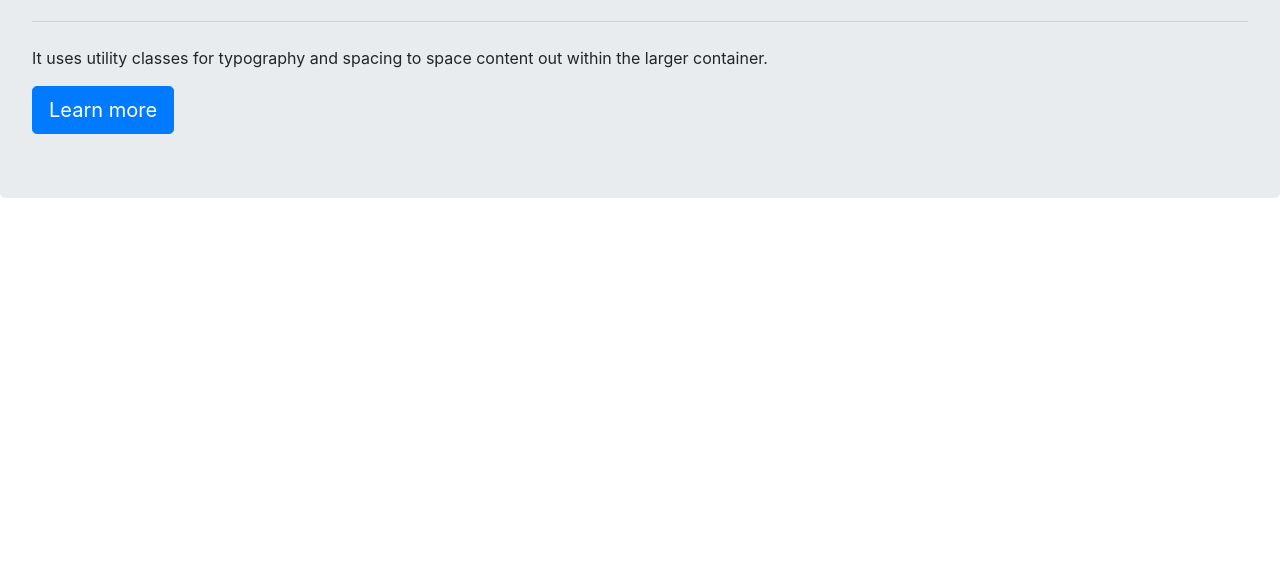
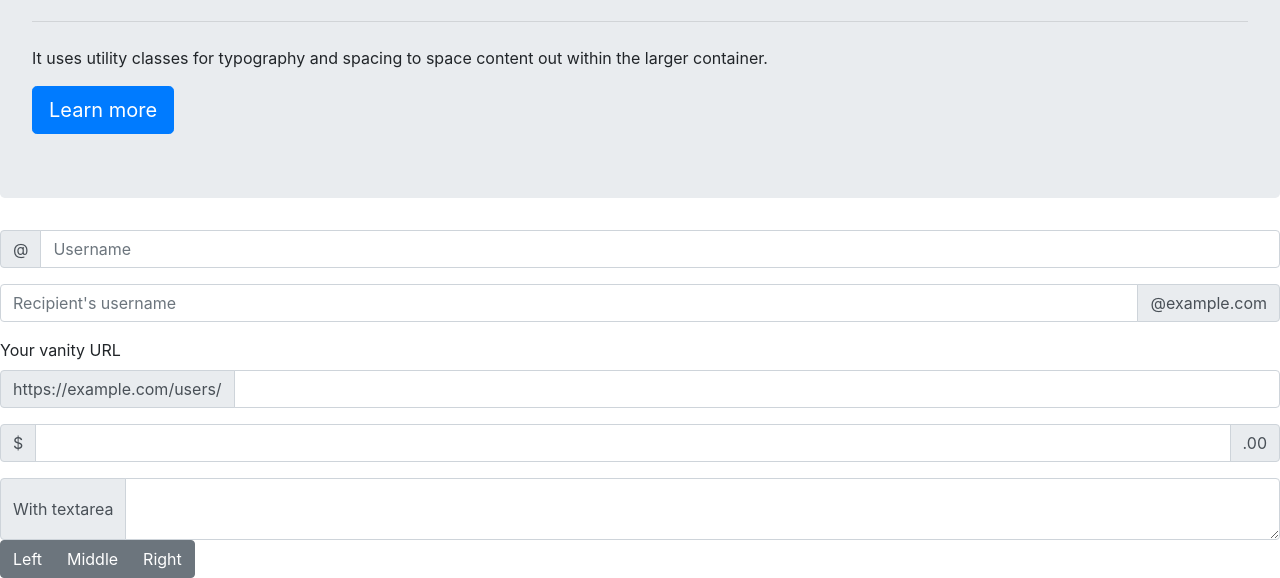
Before and after one commit to NatalieColwell/Bootstrap-Classwork, a plain HTML site: page index.html in a window 1280 px wide. Shown: the part 228-806 px from the top of the page. Drawn offline with nearby package versions, Linux system fonts and the light colour scheme.

Commit message:
Roy added 2 bootstrap elements

```diff
--- a/index.html
+++ b/index.html
@@ -52,5 +52,52 @@
                 <p>It uses utility classes for typography and spacing to space content out within the larger container.</p>
                 <a class="btn btn-primary btn-lg" href="#" role="button">Learn more</a>
               </div>
+
+
+              <div class="input-group mb-3">
+                <div class="input-group-prepend">
+                  <span class="input-group-text" id="basic-addon1">@</span>
+                </div>
+                <input type="text" class="form-control" placeholder="Username" aria-label="Username" aria-describedby="basic-addon1">
+              </div>
+
+              <div class="input-group mb-3">
+                <input type="text" class="form-control" placeholder="Recipient's username" aria-label="Recipient's username" aria-describedby="basic-addon2">
+                <div class="input-group-append">
+                  <span class="input-group-text" id="basic-addon2">@example.com</span>
+                </div>
+              </div>
+
+              <label for="basic-url">Your vanity URL</label>
+              <div class="input-group mb-3">
+                <div class="input-group-prepend">
+                  <span class="input-group-text" id="basic-addon3">https://example.com/users/</span>
+                </div>
+                <input type="text" class="form-control" id="basic-url" aria-describedby="basic-addon3">
+              </div>
+
+              <div class="input-group mb-3">
+                <div class="input-group-prepend">
+                  <span class="input-group-text">$</span>
+                </div>
+                <input type="text" class="form-control" aria-label="Amount (to the nearest dollar)">
+                <div class="input-group-append">
+                  <span class="input-group-text">.00</span>
+                </div>
+              </div>
+
+              <div class="input-group">
+                <div class="input-group-prepend">
+                  <span class="input-group-text">With textarea</span>
+                </div>
+                <textarea class="form-control" aria-label="With textarea"></textarea>
+              </div>
+
+              <div class="btn-group" role="group" aria-label="Basic example">
+                <button type="button" class="btn btn-secondary">Left</button>
+                <button type="button" class="btn btn-secondary">Middle</button>
+                <button type="button" class="btn btn-secondary">Right</button>
+              </div>
+
 </body>
 </html>
```
